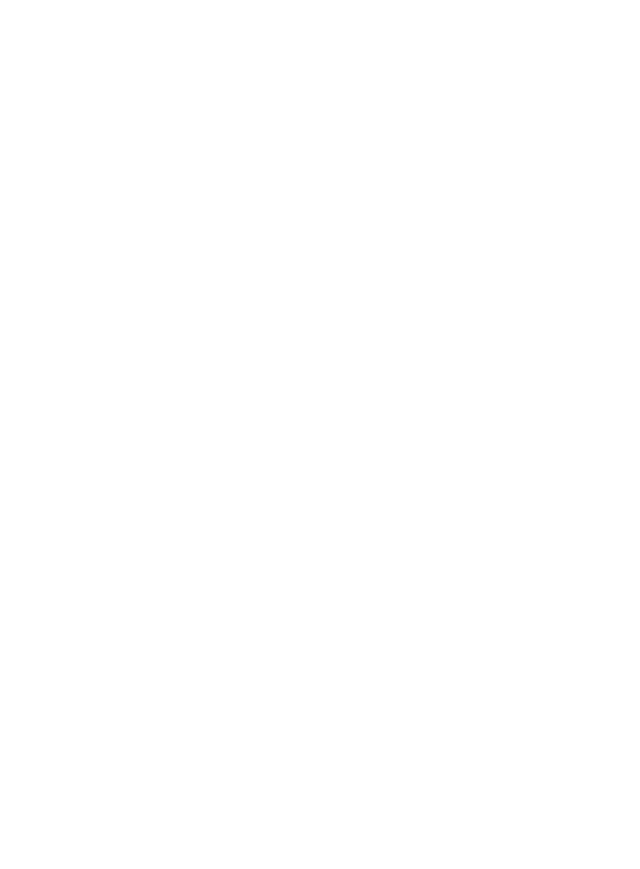
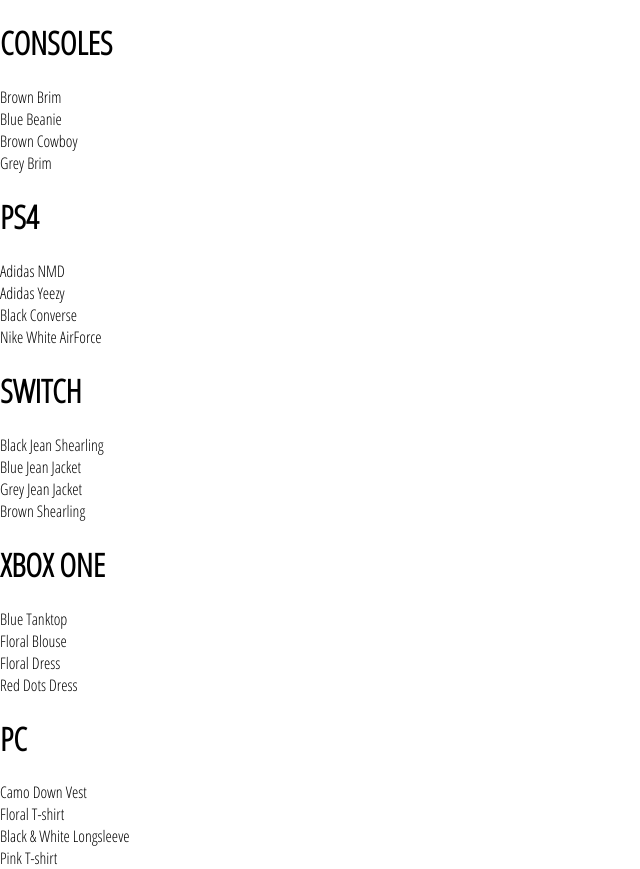
Before and after one commit to nourbalaha/nour-gaming, a React (Create React App) app: page /shop in a window 1280 px wide. Shown: the whole page, without its empty margins (0-640 px from the left). Before the commit the page ends 800 px from the top, so only its background shows below. Built offline with nearby package versions, Linux system fonts and the light colour scheme.

Commit message:
wip collection item

```diff
--- a/src/App.js
+++ b/src/App.js
@@ -4,19 +4,14 @@
 import './App.css';
 
 import HomePage from "./pages/homepage/homepage.component";
-
-const ConsolesPage = ()=>(
-  <div>
-    <h1>Consoles</h1>
-  </div>
-)
+import ShopPage from "./pages/shop/shop.component"
 
 function App() {
   return (
     <div>
       <Switch>
         <Route exact path="/" component={HomePage} />
-        <Route path="/consoles" component={ConsolesPage} />
+        <Route path="/shop" component={ShopPage} />
       </Switch>
     </div>
   );
--- /dev/null
+++ b/src/components/collection-preview/collection-preview.component.jsx
@@ -0,0 +1,22 @@
+import React from 'react'
+
+import './collection-preview.styles.scss'
+
+const CollectionPreview = ({ title, items }) => {
+  return (
+    <div className='collection-preview'>
+      <h1 className='title'>
+        {title.toUpperCase()}
+      </h1>
+      <div className='preview'>
+        {items.filter((item, idx) => idx < 4).map(item =>
+          <div key={item.id}>
+            {item.name}
+          </div>
+        )}
+      </div>
+    </div>
+  )
+}
+
+export default CollectionPreview
--- a/src/pages/shop/shop.component.jsx
+++ b/src/pages/shop/shop.component.jsx
@@ -1,19 +1,24 @@
 import React, { Component } from 'react'
+
 import SHOP_DATA from "./shop.data";
+import CollectionPreview from "../../components/collection-preview/collection-preview.component"
 
 export default class ShopPage extends Component {
     constructor(props) {
         super(props)
 
         this.state = {
-             collections: [...SHOP_DATA]
+             collections: SHOP_DATA
         }
     }
     render() {
-        return (
-            <div>
-
-            </div>
-        )
+        const { collections } = this.state;
+        return (<div className="shop-page">
+                {
+                    collections.map(({id, ...otherCollectionProps }) => (
+                        <CollectionPreview key={id} {...otherCollectionProps} />
+                    ))
+                }
+            </div>)
     }
 }
```
Also changed, not shown: src/components/collection-item/collection-item.component.jsx (added, +15 -0 lines), src/components/collection-item/collection-item.styles.scss (added), src/components/collection-preview/collection-preview.styles.scss (added).
